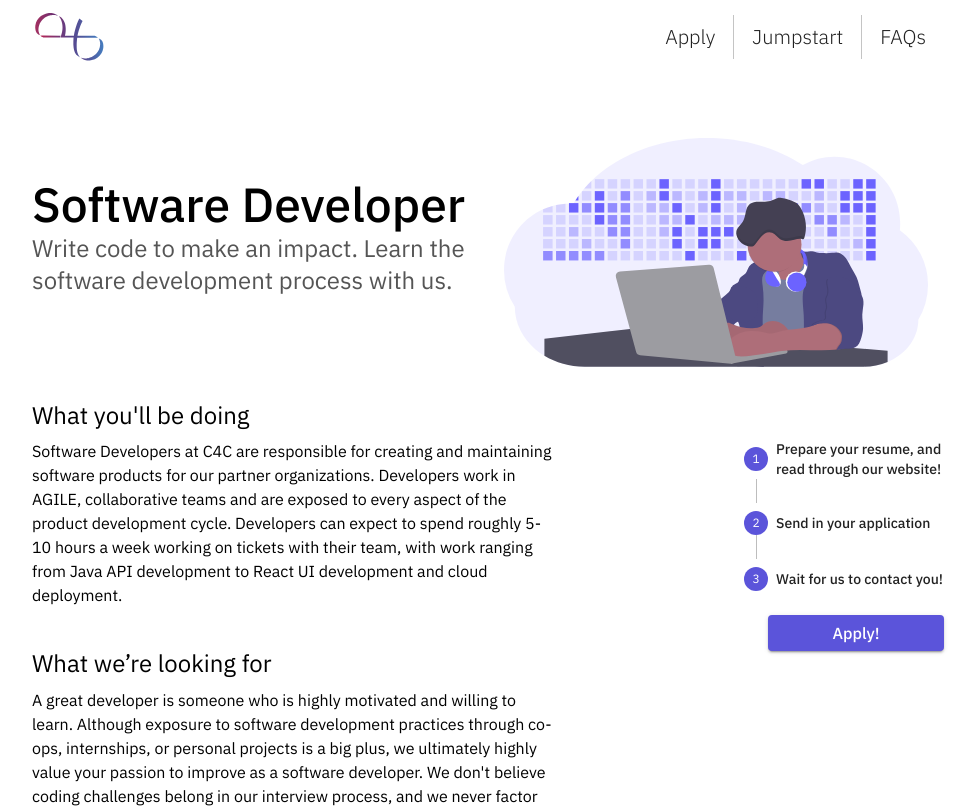
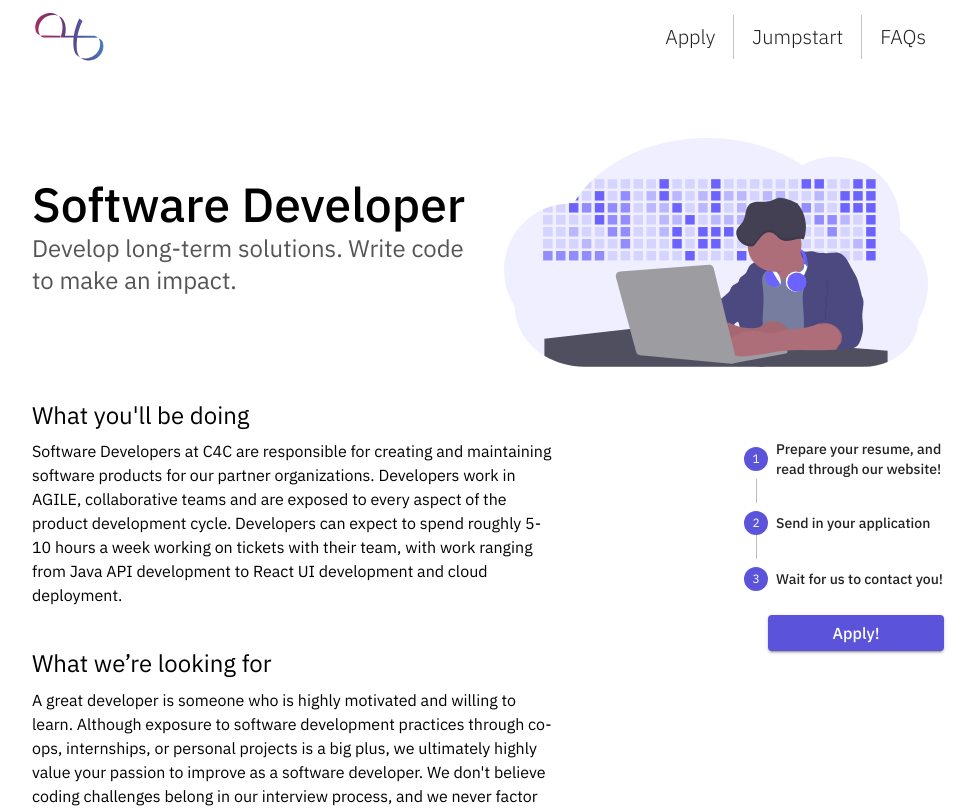
Before and after one commit to Code-4-Community/c4cneu.com, a React (Create React App) app: page /apply/developer in a window 1280 px wide. Shown: the top 808 px of the page, without its empty margins (152-1128 px from the left). Built offline with nearby package versions, Linux system fonts and the light colour scheme.

Commit message:
sitemap and rephrasing

```diff
--- a/src/components/ApplyBrandDesigner.tsx
+++ b/src/components/ApplyBrandDesigner.tsx
@@ -75,7 +75,7 @@ const ApplyBrandDesigner: React.FC = () => {
 
       <Hero
         title="Brand Designer"
-        subtitle="Experiment with innovative designs. Build a powerful brand."
+        subtitle="Guide with innovative designs. Build a powerful brand."
         SvgNode={SVG}
       />
 
--- a/src/components/ApplyDeveloper.tsx
+++ b/src/components/ApplyDeveloper.tsx
@@ -75,7 +75,7 @@ const ApplyDeveloper: React.FC = () => {
 
       <Hero
         title="Software Developer"
-        subtitle="Write code to make an impact. Learn the software development process with us."
+        subtitle="Develop long-term solutions. Write code to make an impact. "
         SvgNode={SVG}
       />
 
```
Also changed, not shown: 1 other file (tests, documents, lock files or other folders).
